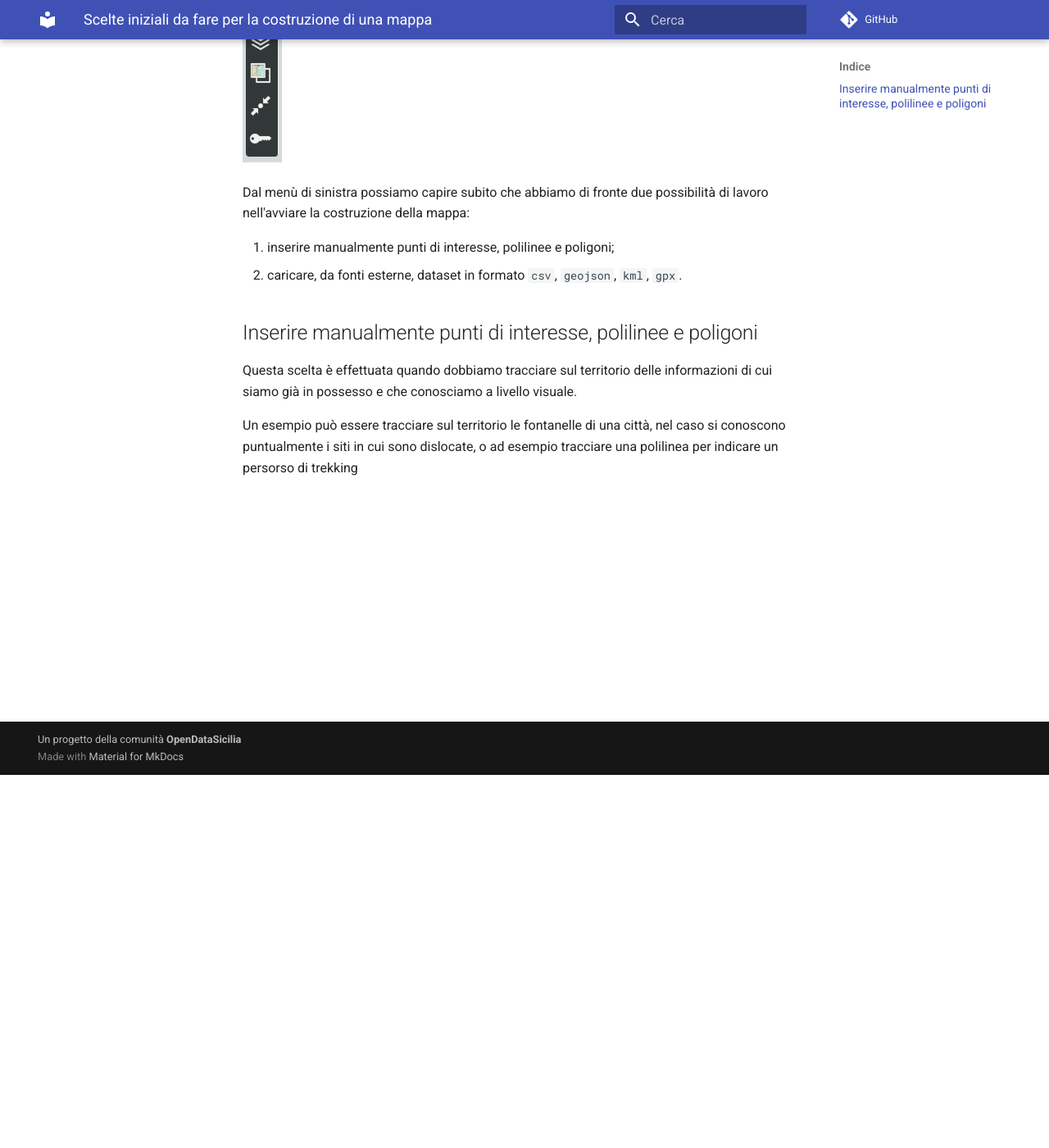
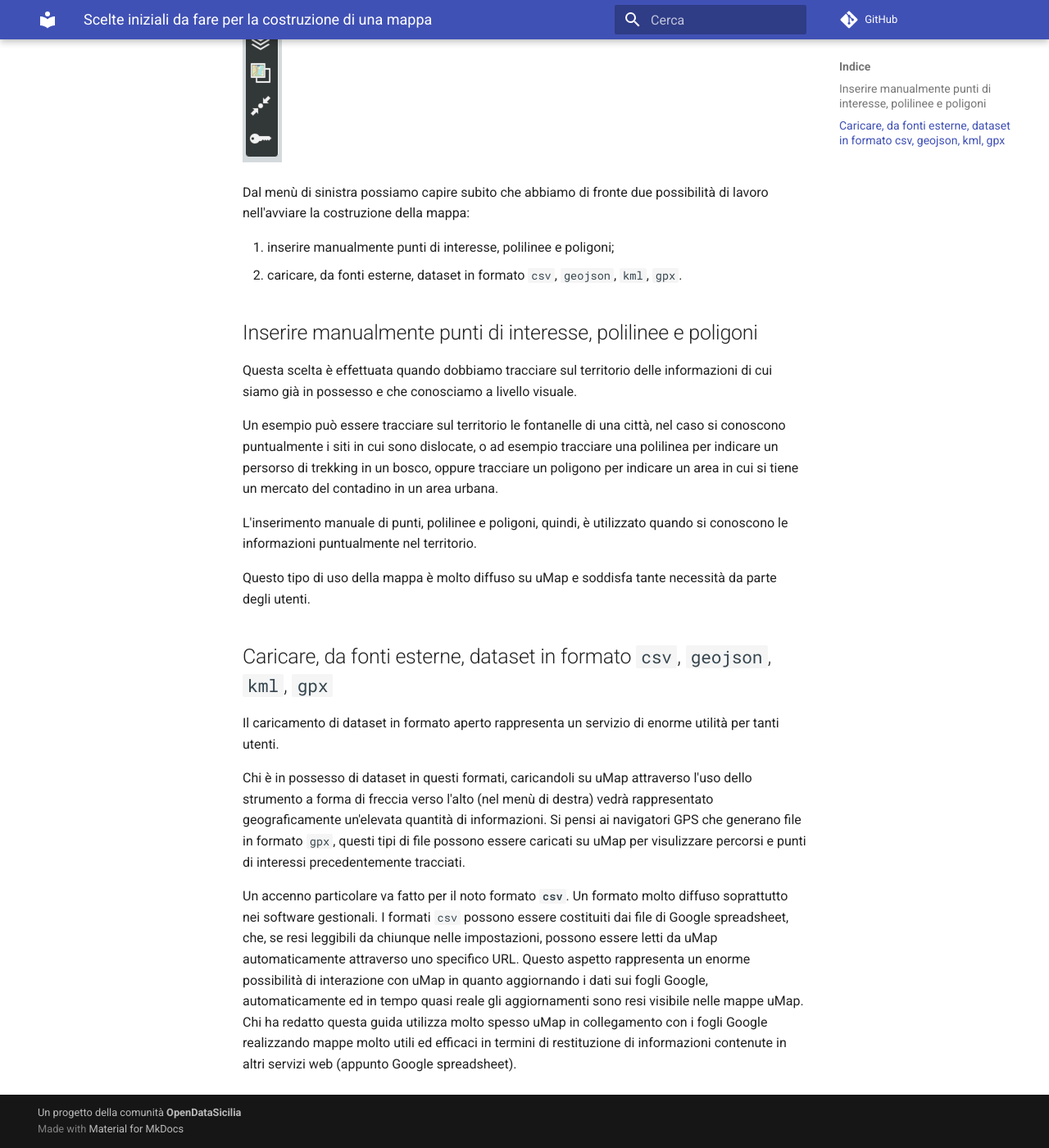
Before and after one commit to opendatasicilia/guida-umap, an MkDocs documentation site: the page built from docs/creare/index-scelte.md, in a window 1280 px wide and 1400 px high, scrolled down 455 px. Shown: the whole window at 82% size. Built offline with MkDocs 1.6.1 and Material for MkDocs 9.7.7, drawn with Linux system fonts in a browser that asks for light colours; comment, search, counter and statistics services are not loaded.

Commit message:
Update index-scelte.md

```diff
--- a/docs/creare/index-scelte.md
+++ b/docs/creare/index-scelte.md
@@ -12,4 +12,17 @@ Dal menù di sinistra possiamo capire subito che abbiamo di fronte due possibili
 
 Questa scelta è effettuata quando dobbiamo tracciare sul territorio delle informazioni di cui siamo già in possesso e che conosciamo a livello visuale.
 
-Un esempio può essere tracciare sul territorio le fontanelle di una città, nel caso si conoscono puntualmente i siti in cui sono dislocate, o ad esempio tracciare una polilinea per indicare un persorso di trekking
+Un esempio può essere tracciare sul territorio le fontanelle di una città, nel caso si conoscono puntualmente i siti in cui sono dislocate, o ad esempio tracciare una polilinea per indicare un persorso di trekking in un bosco, oppure tracciare un poligono per indicare un area in cui si tiene un mercato del contadino in un area urbana.
+
+L'inserimento manuale di punti, polilinee e poligoni, quindi, è utilizzato quando si conoscono le informazioni puntualmente nel territorio.
+
+Questo tipo di uso della mappa è molto diffuso su uMap e soddisfa tante necessità da parte degli utenti.
+
+
+## Caricare, da fonti esterne, dataset in formato `csv`, `geojson`, `kml`, `gpx`
+
+Il caricamento di dataset in formato aperto rappresenta un servizio di enorme utilità per tanti utenti.
+
+Chi è in possesso di dataset in questi formati, caricandoli su uMap attraverso l'uso dello strumento a forma di freccia verso l'alto (nel menù di destra) vedrà rappresentato geograficamente un'elevata quantità di informazioni. Si pensi ai navigatori GPS che generano file in formato `gpx`, questi tipi di file possono essere caricati su uMap per visulizzare percorsi e punti di interessi precedentemente tracciati.
+
+Un accenno particolare va fatto per il noto formato **`csv`**. Un formato molto diffuso soprattutto nei software gestionali. I formati `csv` possono essere costituiti dai file di Google spreadsheet, che, se resi leggibili da chiunque nelle impostazioni, possono essere letti da uMap automaticamente attraverso uno specifico URL. Questo aspetto rappresenta un enorme possibilità di interazione con uMap in quanto aggiornando i dati sui fogli Google, automaticamente ed in tempo quasi reale gli aggiornamenti sono resi visibile nelle mappe uMap. Chi ha redatto questa guida utilizza molto spesso uMap in collegamento con i fogli Google realizzando mappe molto utili ed efficaci in termini di restituzione di informazioni contenute in altri servizi web (appunto Google spreadsheet).
```
